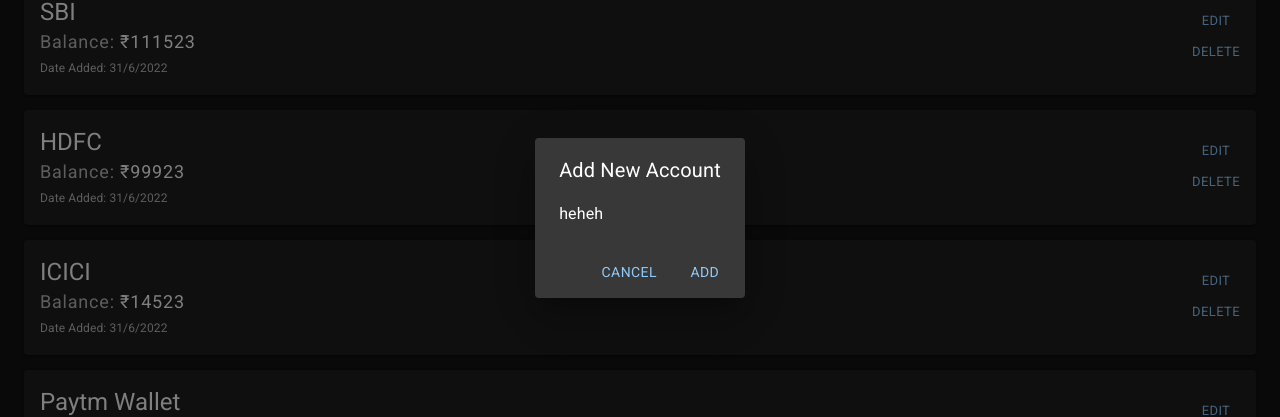
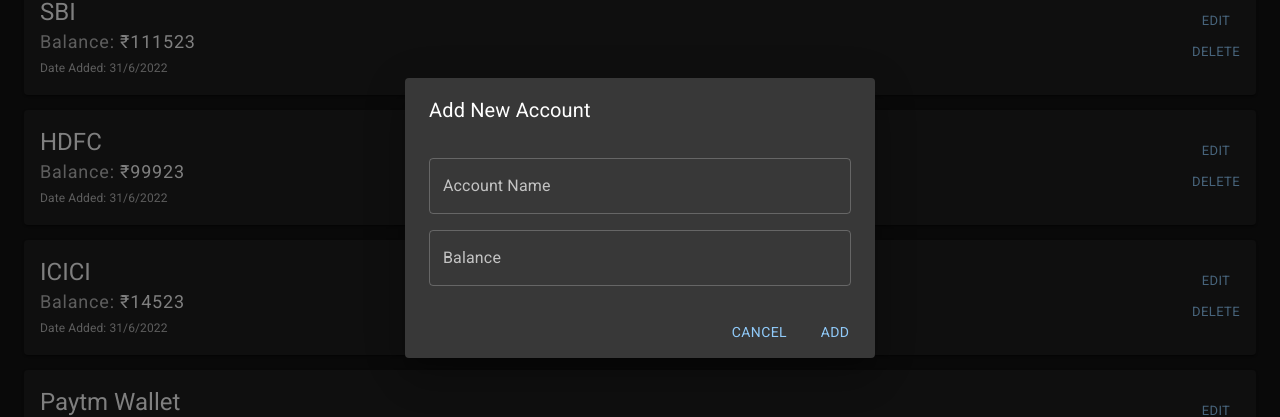
Before and after one commit to rohitbhati-rb/track-money, a React (Create React App) app: page /accounts in a window 1280 px wide. Both pictures are taken after a click on the button "Add Account". Shown: the part 182-599 px from the top of the page. Built offline with nearby package versions, Linux system fonts and the light colour scheme.

Commit message:
added dialogs folder and added form to add acc dialog

```diff
--- a/src/components/ManageAccounts.jsx
+++ b/src/components/ManageAccounts.jsx
@@ -6,12 +6,10 @@ import {
   CardActions,
   CardContent,
   Container,
-  Dialog,
-  DialogActions,
-  DialogContent,
-  DialogTitle,
   Typography
 } from '@mui/material';
+import AccountDialog from './dialogs/AccountDialog';
+import DeleteDialog from './dialogs/DeleteDialog';
 
 const allAccounts = [
   {
@@ -40,8 +38,9 @@ const allAccounts = [
   }
 ];
 
-function ManageAccounts() {
+const ManageAccounts = () => {
   const [accDialogOpen, setAccDialogOpen] = useState(false);
+  const [accDeleteDialogOpen, setDeleteAccDialogOpen] = useState(false);
 
   const OpenAccDialog = () => {
     setAccDialogOpen(true);
@@ -49,6 +48,14 @@ function ManageAccounts() {
 
   const CloseAccDialog = () => {
     setAccDialogOpen(false);
+  };
+
+  const OpenAccDeleteDialog = () => {
+    setDeleteAccDialogOpen(true);
+  };
+
+  const CloseAccDeleteDialog = () => {
+    setDeleteAccDialogOpen(false);
   };
   return (
     <Container maxWidth="xl" sx={{ marginTop: 2 }}>
@@ -84,37 +91,15 @@ function ManageAccounts() {
             </CardContent>
             <CardActions sx={{ display: "flex", flexDirection: "column", justifyContent: "center", alignItems: "flex-end" }}>
               <Button size="small">Edit</Button>
-              <Button size="small">Delete</Button>
+              <Button size="small" onClick={OpenAccDeleteDialog}>Delete</Button>
             </CardActions>
           </Card>
         ))}
       </Box>
-      <AddAccountDialog open={accDialogOpen} handleClose={CloseAccDialog} />
+      <AccountDialog open={accDialogOpen} handleClose={CloseAccDialog} />
+      <DeleteDialog open={accDeleteDialogOpen} handleClose={CloseAccDeleteDialog} />
     </Container>
   )
-}
-
-const AddAccountDialog = ({ open, handleClose }) => {
-  return <Dialog
-    open={open}
-    onClose={handleClose}
-    aria-labelledby="responsive-dialog-title"
-  >
-    <DialogTitle id="responsive-dialog-title">
-      {"Add New Account"}
-    </DialogTitle>
-    <DialogContent>
-      heheh
-    </DialogContent>
-    <DialogActions>
-      <Button autoFocus onClick={handleClose}>
-        Cancel
-      </Button>
-      <Button onClick={handleClose} autoFocus>
-        Add
-      </Button>
-    </DialogActions>
-  </Dialog>
 }
 
 const getFormattedDate = (s) => {
--- /dev/null
+++ b/src/components/dialogs/AccountDialog.jsx
@@ -0,0 +1,44 @@
+import { Button, Dialog, DialogActions, DialogContent, DialogTitle, TextField } from "@mui/material"
+
+
+const AccountDialog = ({ open, handleClose }) => {
+  return (
+    <Dialog
+      open={open}
+      onClose={handleClose}
+      aria-labelledby="responsive-dialog-title"
+    >
+      <DialogTitle id="responsive-dialog-title">
+        {"Add New Account"}
+      </DialogTitle>
+      <DialogContent sx={{ padding: "5 1" }}>
+        <TextField
+          id="outlined-error-helper-text"
+          label="Account Name"
+          error={false}
+          fullWidth
+          sx={{ marginTop: 2 }}
+          helperText=""
+        />
+        <TextField
+          id="outlined-error-helper-text"
+          label="Balance"
+          error={false}
+          fullWidth
+          sx={{ marginTop: 2 }}
+          helperText=""
+        />
+      </DialogContent>
+      <DialogActions>
+        <Button autoFocus onClick={handleClose}>
+          Cancel
+        </Button>
+        <Button onClick={handleClose} autoFocus>
+          Add
+        </Button>
+      </DialogActions>
+    </Dialog>
+  )
+}
+
+export default AccountDialog
```
